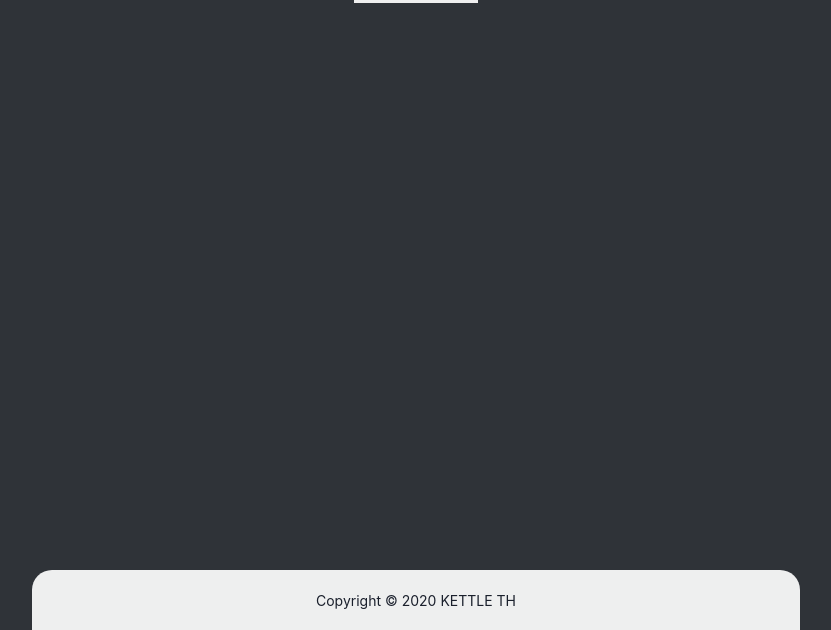
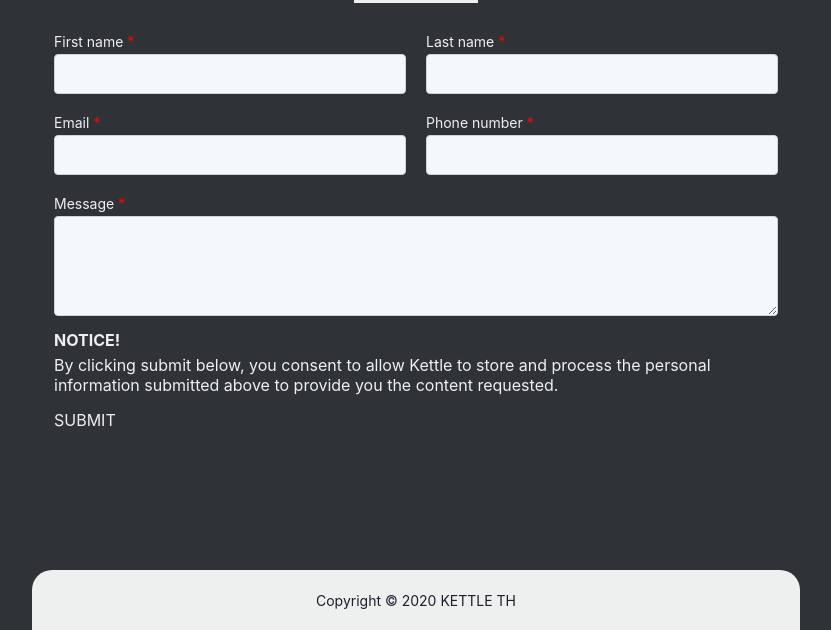
Before and after one commit to rayriffy/itcs212-project1, a website built with Parcel: page src/contact.html in a window 1280 px wide. Shown: the part 170-800 px from the top of the page, without its empty margins (224-1055 px from the left). Built offline with nearby package versions, Linux system fonts and the light colour scheme; a web font is replaced by a local one.

Commit message:
chore: staged changes

```diff
--- a/src/contact.html
+++ b/src/contact.html
@@ -36,6 +36,52 @@
           <div class="flex">
             <h1>Contact</h1>
           </div>
+          <div class="form">
+            <div class="half">
+              <label>
+                <span class="label">First name</span>
+                <span class="required">*</span>
+              </label>
+              <input type="text" id="firstName" />
+            </div>
+            <div class="half">
+              <label>
+                <span class="label">Last name</span>
+                <span class="required">*</span>
+              </label>
+              <input type="text" id="lastName" />
+            </div>
+            <div class="half">
+              <label>
+                <span class="label">Email</span>
+                <span class="required">*</span>
+              </label>
+              <input type="email" id="email" />
+            </div>
+            <div class="half">
+              <label>
+                <span class="label">Phone number</span>
+                <span class="required">*</span>
+              </label>
+              <input type="text" id="phoneNumber" />
+            </div>
+            <div class="full">
+              <label>
+                <span class="label">Message</span>
+                <span class="required">*</span>
+              </label>
+              <textarea type="text" id="message" rows="8"></textarea>
+            </div>
+          </div>
+          <span>NOTICE!</span>
+          <p class="eula">
+            By clicking submit below, you consent to allow Kettle to store and
+            process the personal information submitted above to provide you the
+            content requested.
+          </p>
+          <div class="submit">
+            <div class="button">SUBMIT</div>
+          </div>
         </div>
         <div class="footer">
           <div class="box">
--- a/src/styles/contact.styl
+++ b/src/styles/contact.styl
@@ -9,3 +9,40 @@
       text-align center
       border-bottom 5px solid
       getColor(theme, border-color)
+  & > .form
+    padding-top 20px
+    display flex
+    flex-wrap wrap
+    & > .half
+      width calc(50% - 20px)
+    & > .full
+      width calc(100% - 20px)
+    & > *
+      padding 10px
+      & > label
+        font-size 14px
+        margin-bottom 4px
+        display block
+        & > .required
+          color #ff0000
+      & > input, textarea
+        width 100%
+        height 40px
+        padding 10px 15px
+        box-sizing border-box
+        font-size 16px
+        line-height 22px
+        getColor(theme, color)
+        background-color #f5f8fa
+        border 1px solid #cbd6e2
+        border-radius 4px
+      & > textarea
+        min-height 100px
+  & > span
+    getFont('heading', theme)
+    padding 0 10px
+  & > .eula
+    padding 5px 10px
+    margin 0
+  & > .submit
+    padding 10px
```
